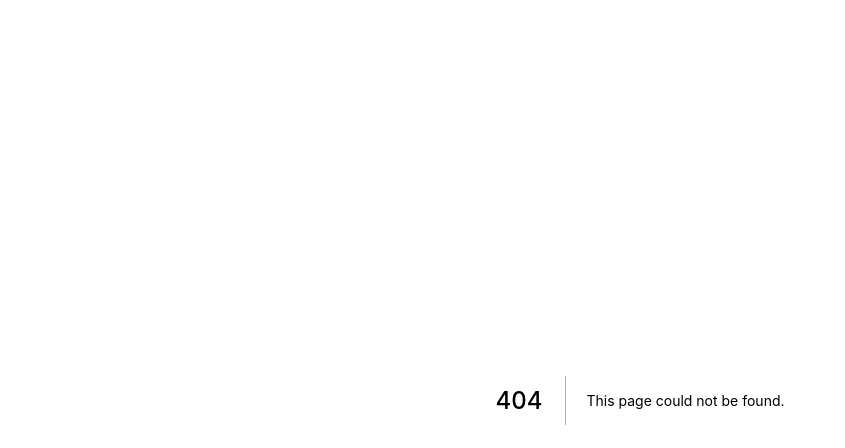
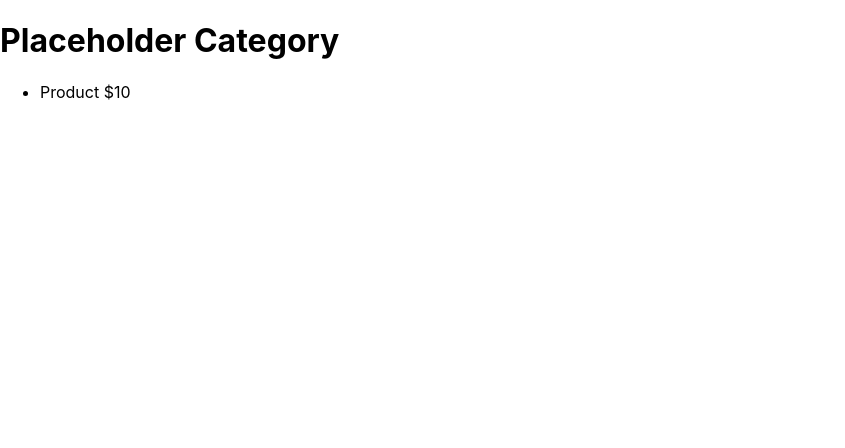
Before and after one commit to DeadpanCakes/houseplant_user, a Next.js app: page /shop/categories/1 in a window 1280 px wide. Before the commit this address had no page. Shown: the top 448 px of the page, without its empty margins (0-845 px from the left). Built offline with nearby package versions, Linux system fonts and the light colour scheme.

Commit message:
reworked the structures of categories to be more succint and reusable

```diff
--- /dev/null
+++ b/pages/shop/categories/[id].tsx
@@ -0,0 +1,62 @@
+import Link from "next/link";
+
+const Category = (props) => {
+  const category = JSON.parse(props.category);
+  const products = JSON.parse(props.products);
+  return (
+    <>
+      <h1>{category.name}</h1>
+      <ul>
+        {products.map((product) => {
+          return (
+            <li key={product._id}>
+              <Link href={`/shop/items/${product._id}`}>
+                <a>
+                  <span>
+                    {product.name} ${product.price}
+                  </span>
+                </a>
+              </Link>
+            </li>
+          );
+        })}
+      </ul>
+    </>
+  );
+};
+
+export const getServerSideProps = (context) => {
+  const category = {
+    _id: context.id,
+    name: "Placeholder Category",
+    description: "This is a plaeholder category",
+  };
+  const products = [
+    {
+      _id: 25,
+      name: "Product",
+      description: "This is a placeholder object",
+      stock: 10,
+      price: 10,
+      discount: 25,
+      categories: [
+        {
+          _id: 1,
+          name: "Tropical",
+          description:
+            "Leafy Plants That Can Endure Periods Of Shade; Great Indoor Plants",
+        },
+        { _id: 2, name: "Pink", description: "Plants With Shades Of Pink" },
+      ],
+      isPublished: true,
+    },
+  ];
+  return {
+    props: {
+      category: JSON.stringify(category),
+      products: JSON.stringify(products),
+    },
+  };
+};
+
+export default Category;
--- a/pages/shop/categories/misc.tsx
+++ /dev/null
@@ -1,5 +0,0 @@
-const Miscellaneous = () => {
-  return <h1>List all misc items</h1>;
-};
-
-export default Miscellaneous;
--- a/pages/shop/categories/succulent.tsx
+++ /dev/null
@@ -1,5 +0,0 @@
-const Succulent = () => {
-  return <h1>List all succulent plants</h1>;
-};
-
-export default Succulent;
--- a/pages/shop/categories/tillandsia.tsx
+++ /dev/null
@@ -1,5 +0,0 @@
-const Tillandsia = () => {
-  return <h1>List all air plants</h1>;
-};
-
-export default Tillandsia;
--- a/pages/shop/categories/tropical.tsx
+++ /dev/null
@@ -1,5 +0,0 @@
-const Tropical = () => {
-  return <h1>List all tropical plants</h1>;
-};
-
-export default Tropical;
```
Also changed, not shown: layouts/CategoryLayout.tsx (deleted, +0 -26 lines).
